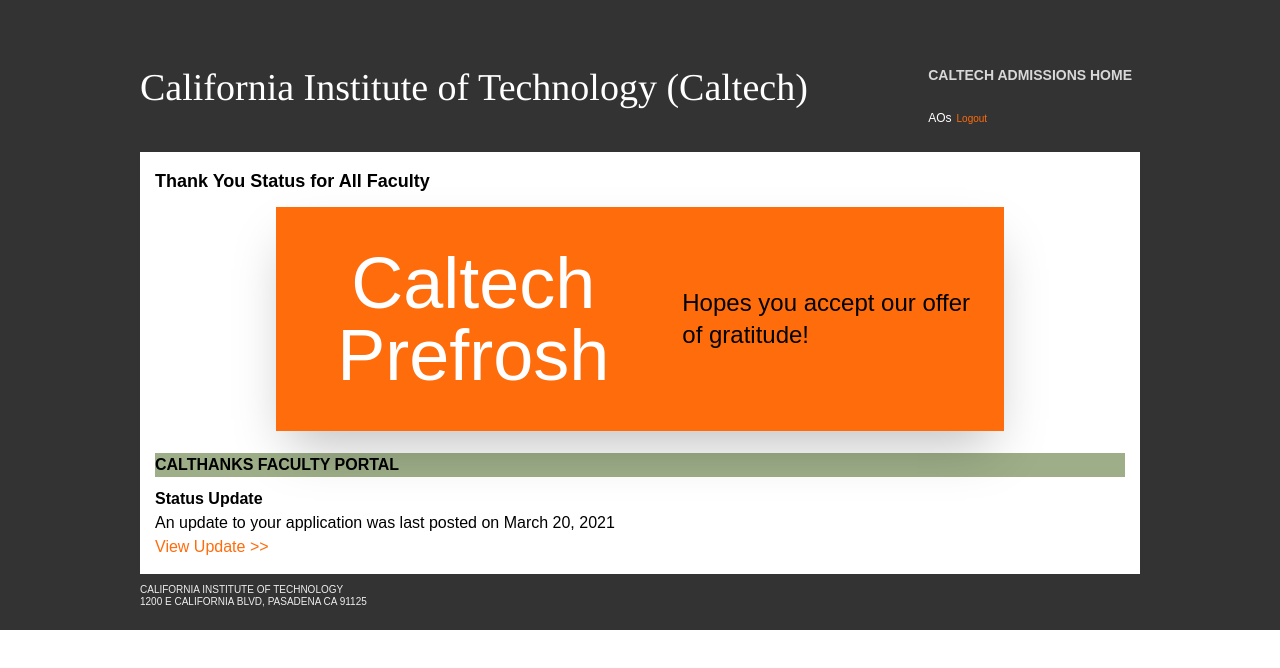
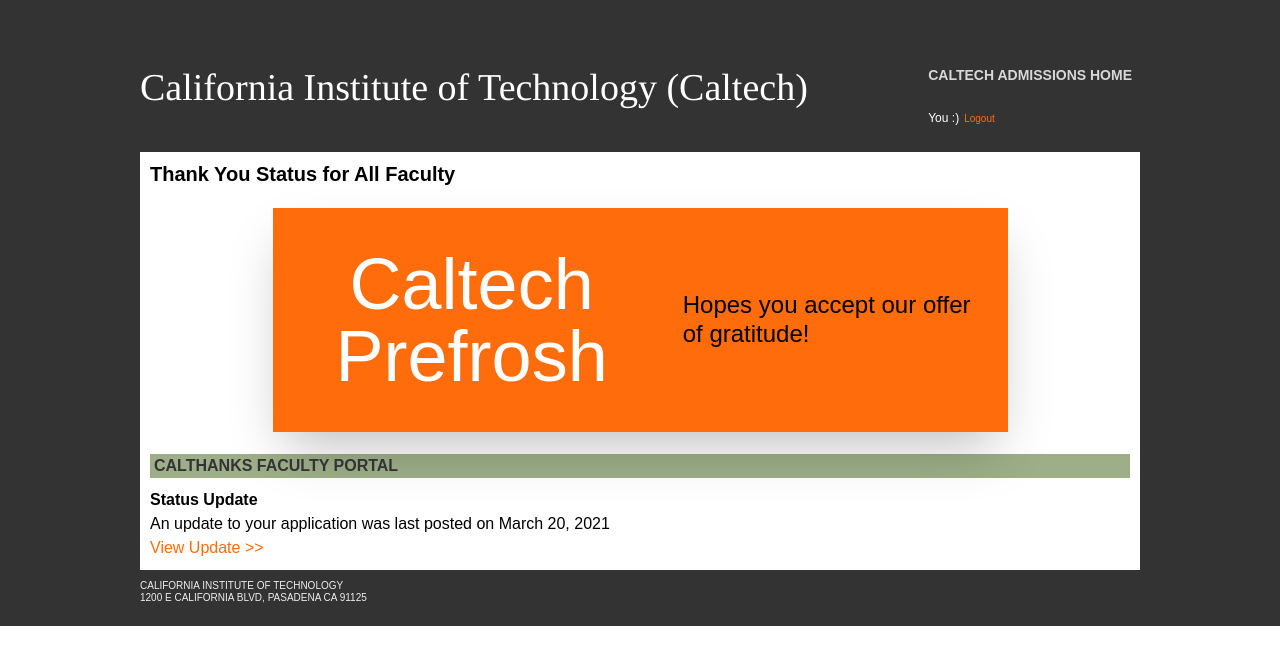
Before and after one commit to randomlylelo/thank-you-react, a React (Create React App) app: page / in a window 1280 px wide. Shown: the top 668 px of the page. Built offline with nearby package versions, Linux system fonts and the light colour scheme.

Commit message:
MOdify padding and borders to immitate

```diff
--- a/src/App.js
+++ b/src/App.js
@@ -57,7 +57,7 @@
             <div className="block">
               <ul className="">
                 <li>
-                  <span className="text-white text-xs">AOs</span>
+                  <span className="text-white text-xs">You :)</span>
                   <a href="https://youtu.be/dQw4w9WgXcQ" className="text-xxs pl-1.25 text-linkRed visited:text-linkBlue">Logout</a>
                 </li>
               </ul>
@@ -67,9 +67,10 @@
       </div>
 
       {/* Content aka middle white part */}
-      <div className="xl:w-1000 xl:m-auto p-3.75 h-full xl:bg-white">
+      <div className="xl:w-1000 xl:m-auto p-2.5 h-full xl:bg-white">
         <div>
-          <h1 className="font-bold fontFamily-sans text-lg">Thank You Status for All Faculty</h1>
+          {/* I have to do xl bc website uses 1.5em, but I don't have default text saved so 1.25rem is clsoe enough. */}
+          <h1 className="font-bold fontFamily-sans text-xl mb-2.5">Thank You Status for All Faculty</h1>
 
           <div className="flex flex-col items-center">
             <div className="xl:w-3/4 w-full h-56 bg-orange shadow-2xl my-3 flex justify-center items-center">
@@ -85,7 +86,7 @@
         </div>
 
         <div className="text-md font-bold bg-greenHeader my-2.5">
-          <h2>CALTHANKS FACULTY PORTAL</h2>
+          <h2 className="pl-1 xl:text-grayPc">CALTHANKS FACULTY PORTAL</h2>
         </div>
 
         <div>
--- a/tailwind.config.js
+++ b/tailwind.config.js
@@ -202,10 +202,10 @@
       xxs: ['0.625rem', { lineHeight: '1.2' }],
       xs: ['0.75rem', { lineHeight: '1.2' }],
       sm: ['0.875rem', { lineHeight: '1.2' }],
-      base: ['1rem', { lineHeight: '1.5rem' }],
-      lg: ['1.125rem', { lineHeight: '1.75rem' }],
-      xl: ['1.25rem', { lineHeight: '1.75rem' }],
-      '2xl': ['1.5rem', { lineHeight: '2rem' }],
+      base: ['1rem', { lineHeight: '1.2' }],
+      lg: ['1.125rem', { lineHeight: '1.2' }],
+      xl: ['1.25rem', { lineHeight: '1.2' }],
+      '2xl': ['1.5rem', { lineHeight: '1.2' }],
       '3xl': ['1.875rem', { lineHeight: '2.25rem' }],
       '4xl': ['2.25rem', { lineHeight: '2.5rem' }],
       '40px': ['2.375rem', { lineHeight: '2.5rem' }],
```
